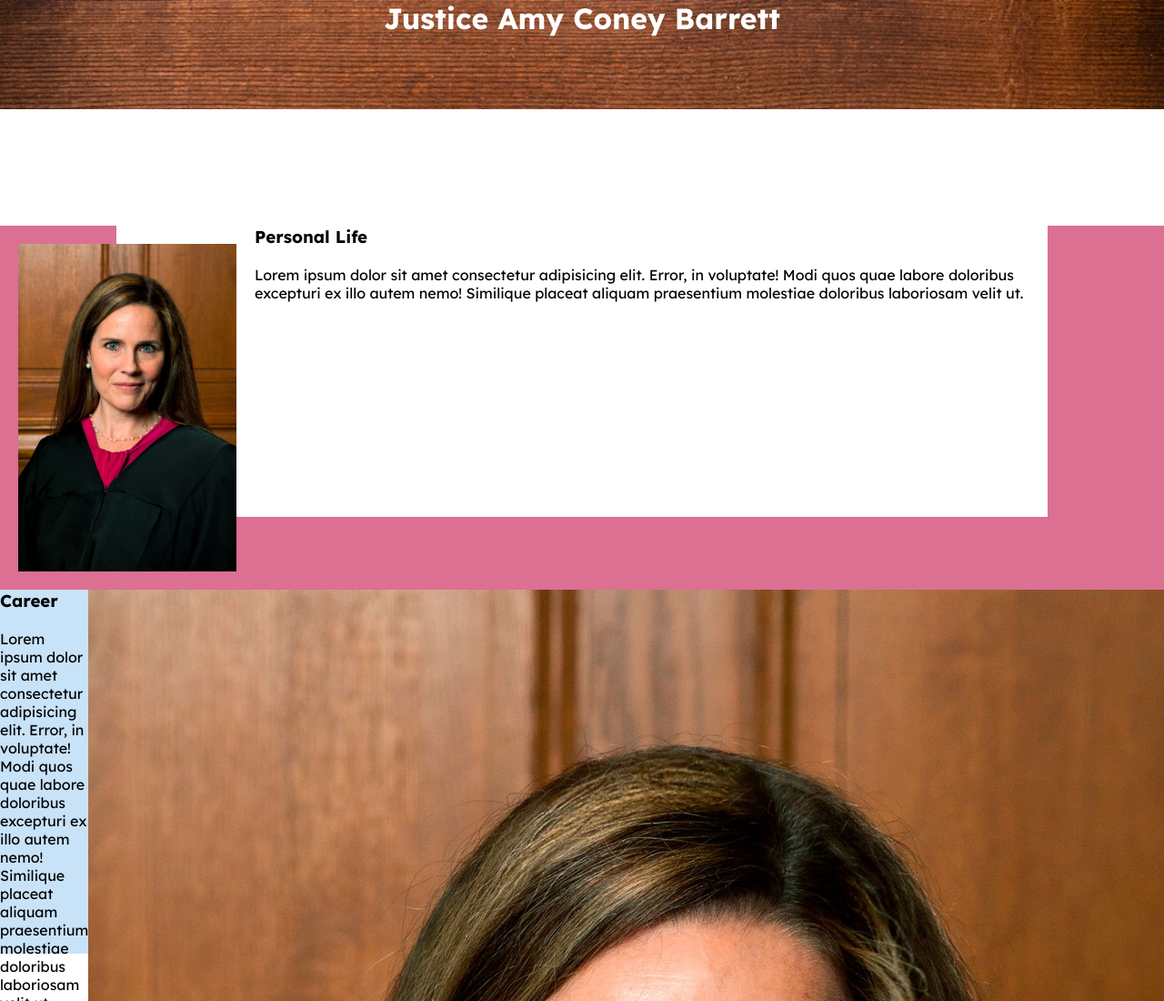
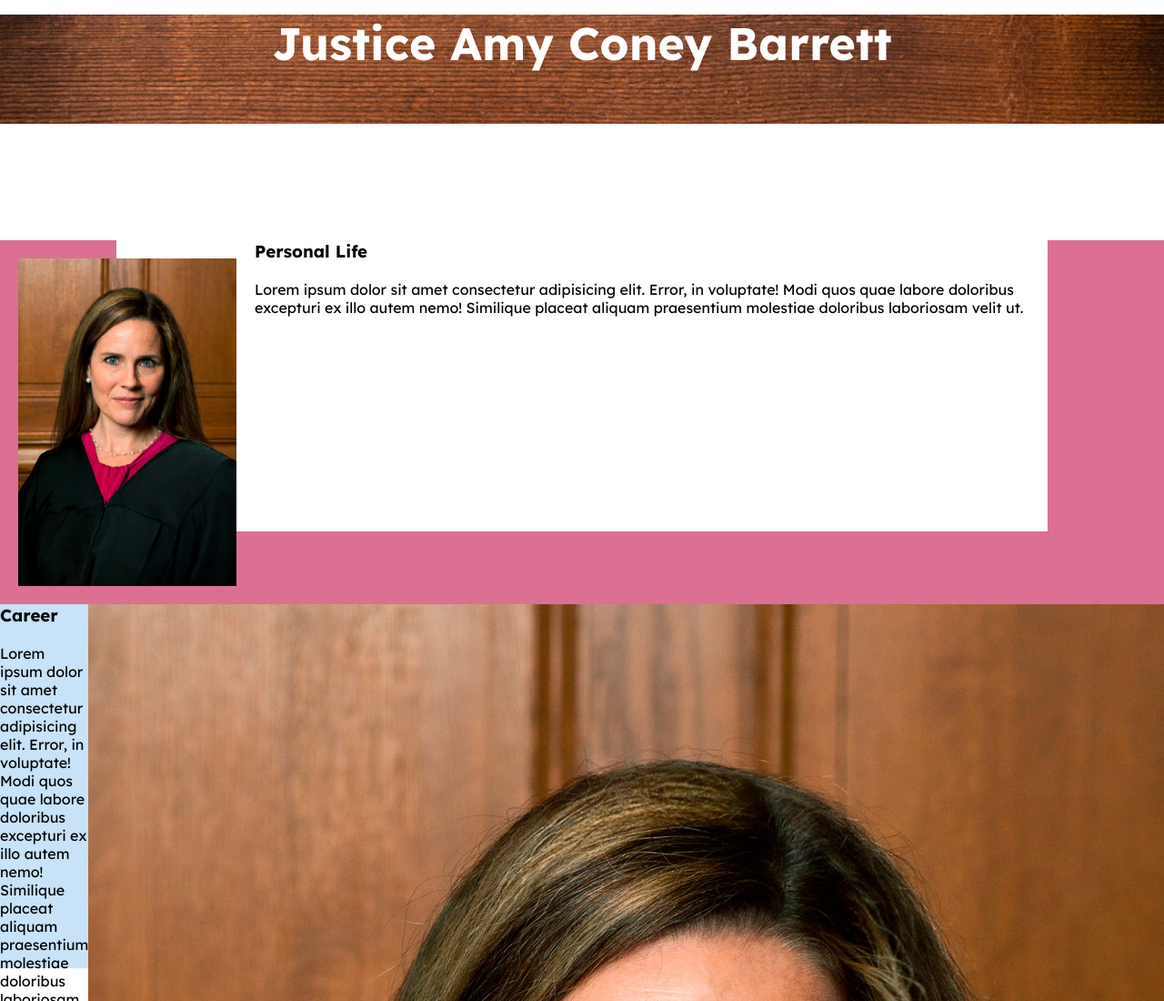
Before and after one commit to bendev2010/justice, a plain HTML site: page index.html in a window 1280 px wide. Shown: the top 1100 px of the page at 91% size. Drawn offline with Linux system fonts and the light colour scheme; a web font is replaced by a local one.

Commit message:
h1 changes

```diff
--- a/style.css
+++ b/style.css
@@ -12,6 +12,11 @@ header {
     background-size: cover;
     text-align: center;
     color: white;
+}
+
+h1 {
+    font-size: 50px;
+    margin: 2vh;
 }
 
 .sec1 {
```
